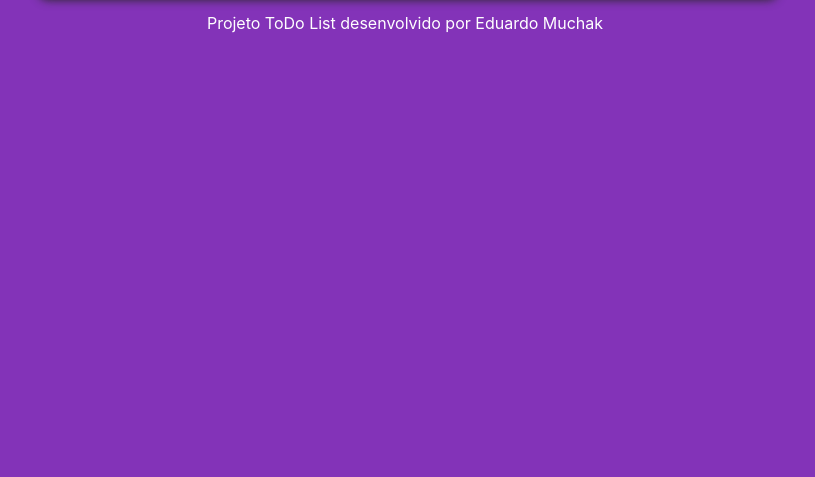
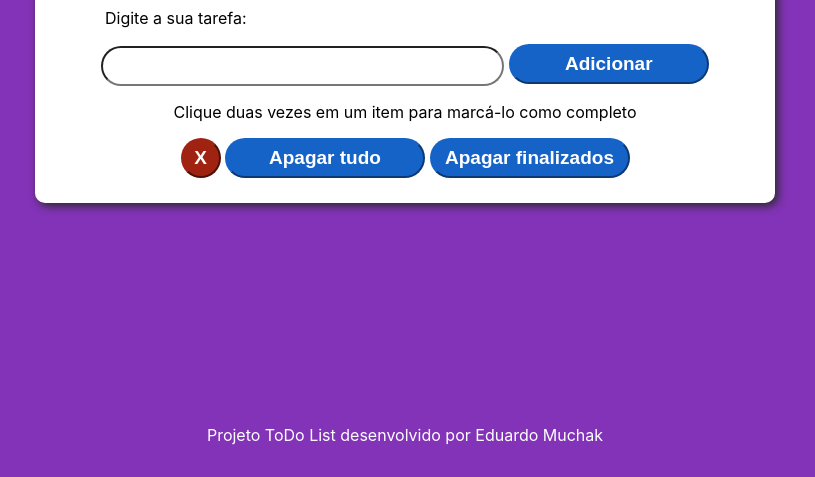
Before and after one commit to eduardomuchak/04-to-do-list, a website: page index.html in a window 1280 px wide. Shown: the part 323-800 px from the top of the page, without its empty margins (235-1050 px from the left). Drawn offline with Linux system fonts and the light colour scheme.

Commit message:
Ajusta alinhamento do conteúdo principal

```diff
--- a/style.css
+++ b/style.css
@@ -1,6 +1,9 @@
 body {
   background: rgb(131, 51, 184);
   font-family: -apple-system, BlinkMacSystemFont, 'Segoe UI', Roboto, Oxygen, Ubuntu, Cantarell, 'Open Sans', 'Helvetica Neue', sans-serif;
+  height: 97vh;
+  display: flex;
+  flex-direction: column;
 }
 
 header {
```
